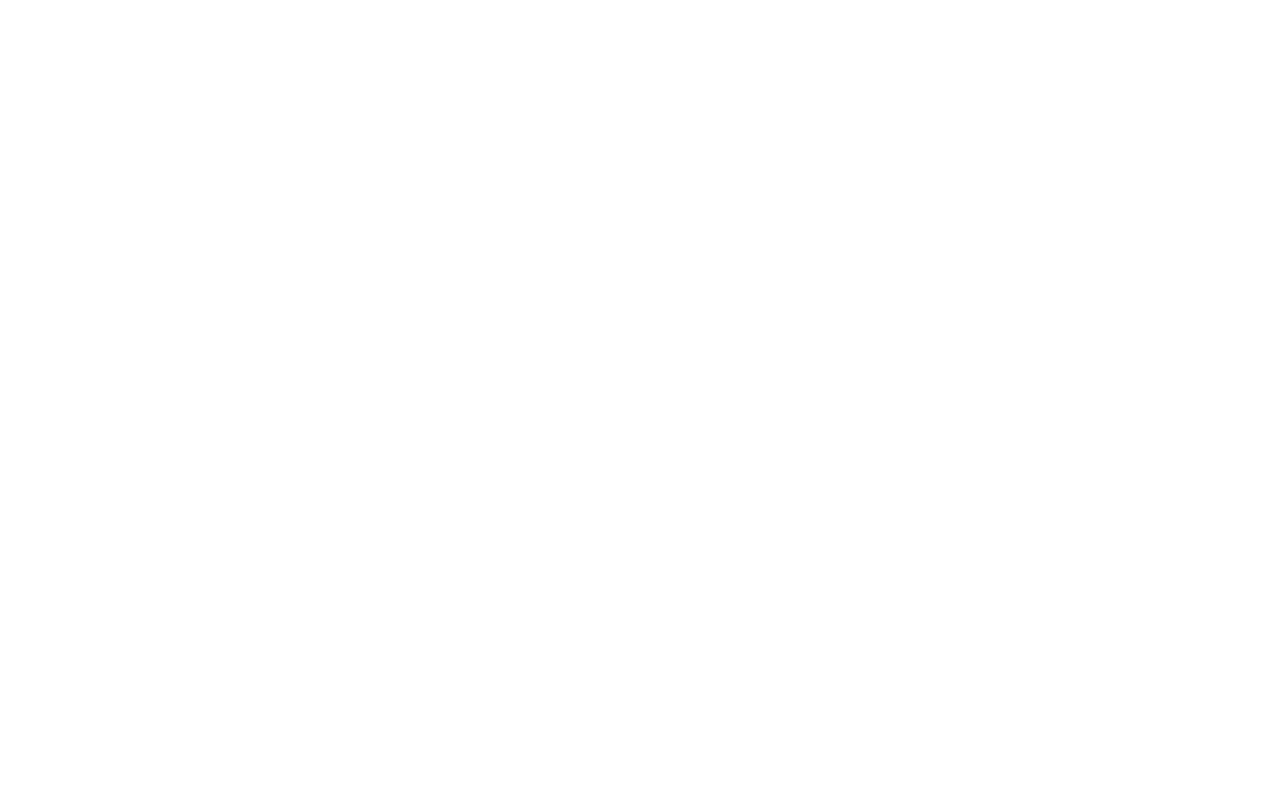
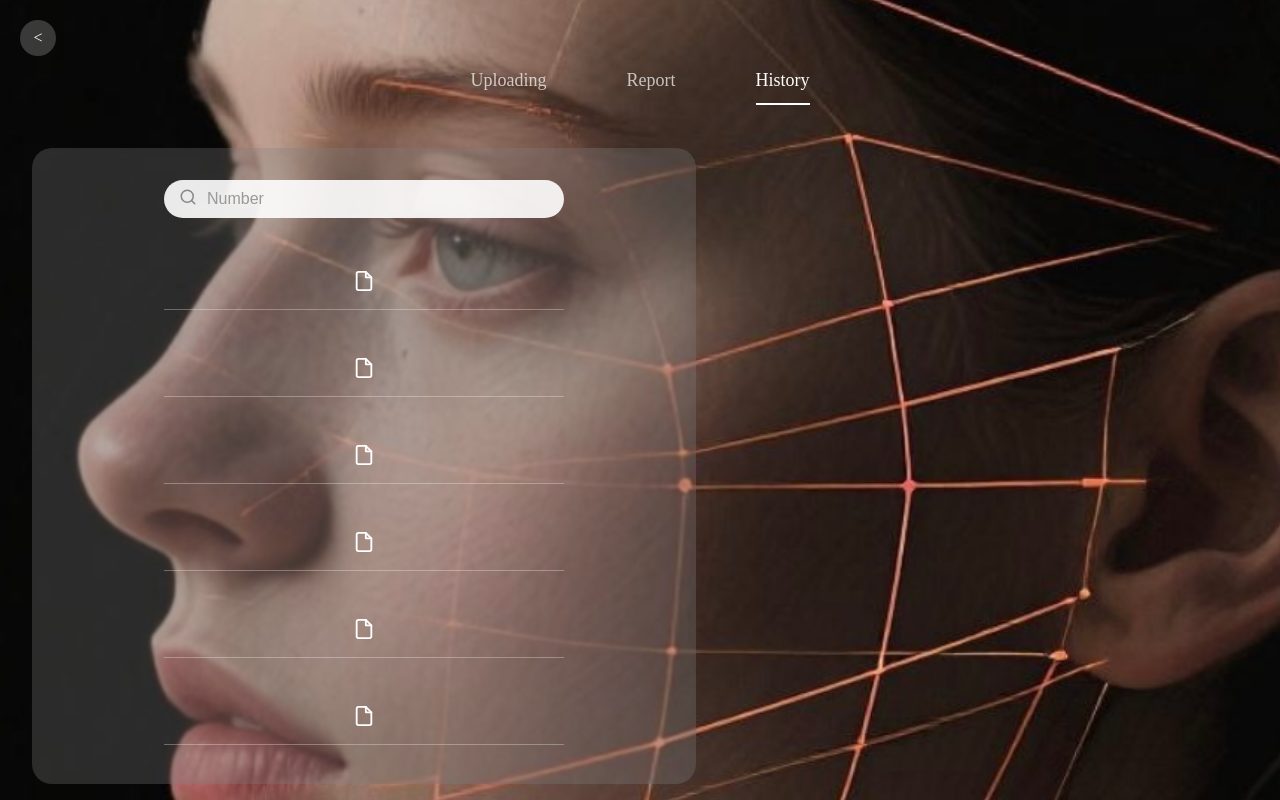
Before and after one commit to xxxfengsu/Face-Body-Insight, a Vue app: page /history in a window 1280 px wide. Before the commit this address had no page. Built offline with nearby package versions, Linux system fonts and the light colour scheme.

Commit message:
fix: changepage, history

```diff
--- /dev/null
+++ b/src/components/History.vue
@@ -0,0 +1,261 @@
+<template>
+  <div class="report">
+    <div class="header">
+      <div class="back" @click="goBack">
+        <span>&lt;</span>
+      </div>
+    </div>
+    <div class="navigation">
+      <div @click="changeRoute(1)">Uploading</div>
+      <div @click="changeRoute(2)">Report</div>
+      <div @click="changeRoute(3)" class="active">History</div>
+    </div>
+    <div class="report-content">
+      <div class="search-container">
+        <div class="search-bar">
+          <div class="search-icon">
+            <svg
+              xmlns="http://www.w3.org/2000/svg"
+              width="18"
+              height="18"
+              viewBox="0 0 24 24"
+              fill="none"
+              stroke="currentColor"
+              stroke-width="2"
+              stroke-linecap="round"
+              stroke-linejoin="round"
+            >
+              <circle cx="11" cy="11" r="8"></circle>
+              <line x1="21" y1="21" x2="16.65" y2="16.65"></line>
+            </svg>
+          </div>
+          <input type="text" placeholder="Number" />
+        </div>
+      </div>
+
+      <div class="history-list">
+        <div
+          class="history-item"
+          v-for="(item, index) in historyItems"
+          :key="index"
+        >
+          <div class="document-icon">
+            <svg
+              xmlns="http://www.w3.org/2000/svg"
+              width="22"
+              height="22"
+              viewBox="0 0 24 24"
+              fill="none"
+              stroke="currentColor"
+              stroke-width="2"
+              stroke-linecap="round"
+              stroke-linejoin="round"
+            >
+              <path
+                d="M14 2H6a2 2 0 0 0-2 2v16a2 2 0 0 0 2 2h12a2 2 0 0 0 2-2V8z"
+              ></path>
+              <polyline points="14 2 14 8 20 8"></polyline>
+            </svg>
+          </div>
+          <div class="separator"></div>
+        </div>
+      </div>
+    </div>
+  </div>
+</template>
+
+<script setup>
+import { ref } from "vue";
+import { useRouter } from "vue-router";
+
+const router = useRouter();
+const historyItems = ref([
+  {},
+  {},
+  {},
+  {},
+  {},
+  {},
+  {},
+  {},
+  {}, // 6 empty items to represent the document icons
+]);
+
+const goBack = () => {
+  router.push("/main");
+};
+
+const changeRoute = (index) => {
+  if (index === 1) {
+    // Change Clothes 选项
+    router.push("/main");
+  } else if (index === 2) {
+    // Report 选项
+    router.push("/report");
+  } else if (index === 3) {
+    // History 选项
+    router.push("/history");
+  }
+};
+</script>
+
+<style lang="less" scoped>
+.report {
+  width: 100%;
+  height: 100vh;
+  background-position: center center;
+  background-image: url(/src/assets/baseDeepPic.png);
+  background-size: cover;
+  background-repeat: no-repeat;
+  color: white;
+  overflow-y: auto;
+
+  .header {
+    padding: 20px 0;
+    height: 30px;
+
+    .back {
+      position: absolute;
+      left: 20px;
+      top: 20px;
+      width: 36px;
+      height: 36px;
+      border-radius: 50%;
+      background: rgba(255, 255, 255, 0.2);
+      display: flex;
+      align-items: center;
+      justify-content: center;
+      cursor: pointer;
+    }
+  }
+
+  .navigation {
+    display: flex;
+    justify-content: center;
+    gap: 80px;
+    height: 30px;
+    div {
+      cursor: pointer;
+      font-size: 18px;
+      opacity: 0.7;
+
+      &.active {
+        opacity: 1;
+        position: relative;
+        font-weight: 500;
+
+        &:after {
+          content: "";
+          position: absolute;
+          bottom: -5px;
+          left: 0;
+          right: 0;
+          height: 2px;
+          background-color: white;
+        }
+      }
+    }
+  }
+
+  .report-content {
+    display: flex;
+    flex-direction: column;
+    align-items: center;
+    padding: 0 20px;
+    margin-top: 20px;
+    max-width: 600px;
+    background: rgba(128, 128, 128, 0.3);
+    border-radius: 20px;
+    padding: 0;
+    backdrop-filter: blur(1px);
+    position: absolute;
+    overflow: auto;
+    bottom: 1rem;
+    top: 8rem;
+    left: 2rem;
+    right: 2rem;
+    padding: 2rem;
+
+    .search-container {
+      width: 100%;
+      max-width: 400px;
+      margin-bottom: 20px;
+
+      .search-bar {
+        background: rgba(255, 255, 255, 0.9);
+        border-radius: 30px;
+        padding: 8px 15px;
+        display: flex;
+        align-items: center;
+
+        .search-icon {
+          color: #888;
+          margin-right: 8px;
+        }
+
+        input {
+          flex: 1;
+          border: none;
+          background: transparent;
+          outline: none;
+          font-size: 16px;
+          color: #333;
+
+          &::placeholder {
+            color: #999;
+          }
+        }
+      }
+    }
+
+    .history-list {
+      width: 100%;
+      max-width: 400px;
+      display: flex;
+      flex-direction: column;
+
+      .history-item {
+        display: flex;
+        flex-direction: column;
+        align-items: center;
+        margin: 15px 0;
+
+        .document-icon {
+          width: 40px;
+          height: 40px;
+          display: flex;
+          justify-content: center;
+          align-items: center;
+          color: #fff;
+          margin: 8px 0;
+        }
+
+        .separator {
+          width: 100%;
+          height: 1px;
+          background-color: rgba(255, 255, 255, 0.3);
+        }
+      }
+    }
+  }
+}
+
+// 添加滚动条样式
+::-webkit-scrollbar {
+  width: 4px;
+}
+
+::-webkit-scrollbar-track {
+  background: rgba(255, 255, 255, 0.1);
+  border-radius: 2px;
+}
+
+::-webkit-scrollbar-thumb {
+  background: rgba(255, 255, 255, 0.3);
+  border-radius: 2px;
+}
+
+::-webkit-scrollbar-thumb:hover {
+  background: rgba(255, 255, 255, 0.5);
+}
+</style>
--- a/src/components/Main.vue
+++ b/src/components/Main.vue
@@ -145,6 +145,9 @@
   } else if (index === 2) {
     // Report 选项
     router.push("/report");
+  } else if (index === 3) {
+    // History 选项
+    router.push("/history");
   }
 };
 
--- a/src/components/Report.vue
+++ b/src/components/Report.vue
@@ -6,9 +6,9 @@
       </div>
     </div>
     <div class="navigation">
-      <div>Uploading</div>
-      <div class="active">Report</div>
-      <div>History</div>
+      <div @click="changeRoute(1)">Uploading</div>
+      <div @click="changeRoute(2)" class="active">Report</div>
+      <div @click="changeRoute(3)">History</div>
     </div>
     <div class="report-content">
       <!-- 内容区域可滑动 -->
@@ -216,6 +216,19 @@
   // 重置触摸变量
   touchStartX = 0;
   touchEndX = 0;
+};
+
+const changeRoute = (index) => {
+  if (index === 1) {
+    // Change Clothes 选项
+    router.push("/main");
+  } else if (index === 2) {
+    // Report 选项
+    router.push("/report");
+  } else if (index === 3) {
+    // History 选项
+    router.push("/history");
+  }
 };
 </script>
 
--- a/src/router/index.js
+++ b/src/router/index.js
@@ -32,6 +32,11 @@
     name: "report",
     component: () => import("../components/Report.vue"),
   },
+  {
+    path: "/history",
+    name: "history",
+    component: () => import("../components/History.vue"),
+  },
 ];
 
 const router = createRouter({
```
